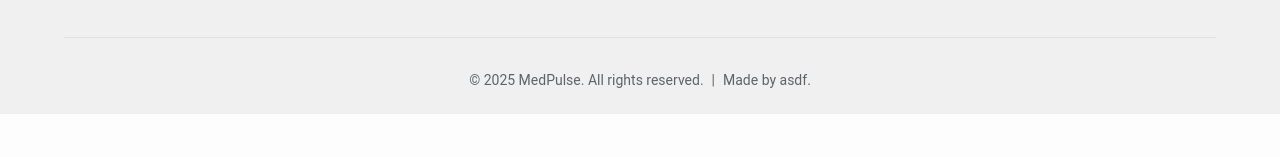
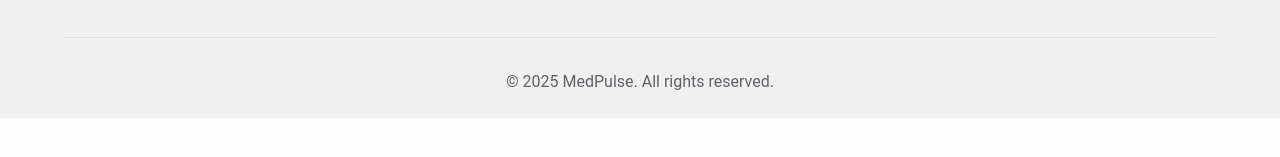
Before and after one commit to pranavrjb/my-app2, a React app in the folder frontend/: page /doctor in a window 1280 px wide. Shown: the part 277-434 px from the top of the page. Built offline with nearby package versions, Linux system fonts and the light colour scheme; the HTML template or start-up script is replaced by a standard one.

Commit message:
refactor: update typography in Footer component for improved readability and consistency; remove unnecessary elements to streamline layout

```diff
--- a/frontend/src/components/Footer.jsx
+++ b/frontend/src/components/Footer.jsx
@@ -251,18 +251,8 @@ const Footer = () => {
             gap: 1,
           }}
         >
-          <Typography variant="body2" color="text.secondary">
+          <Typography variant="body1" color="text.secondary">
             © {new Date().getFullYear()} MedPulse. All rights reserved.
-          </Typography>
-          <Typography
-            variant="body2"
-            color="text.secondary"
-            sx={{ display: isMobile ? "none" : "block" }}
-          >
-            |
-          </Typography>
-          <Typography variant="body2" color="text.secondary">
-            Made by asdf.
           </Typography>
         </Box>
       </Container>
```
